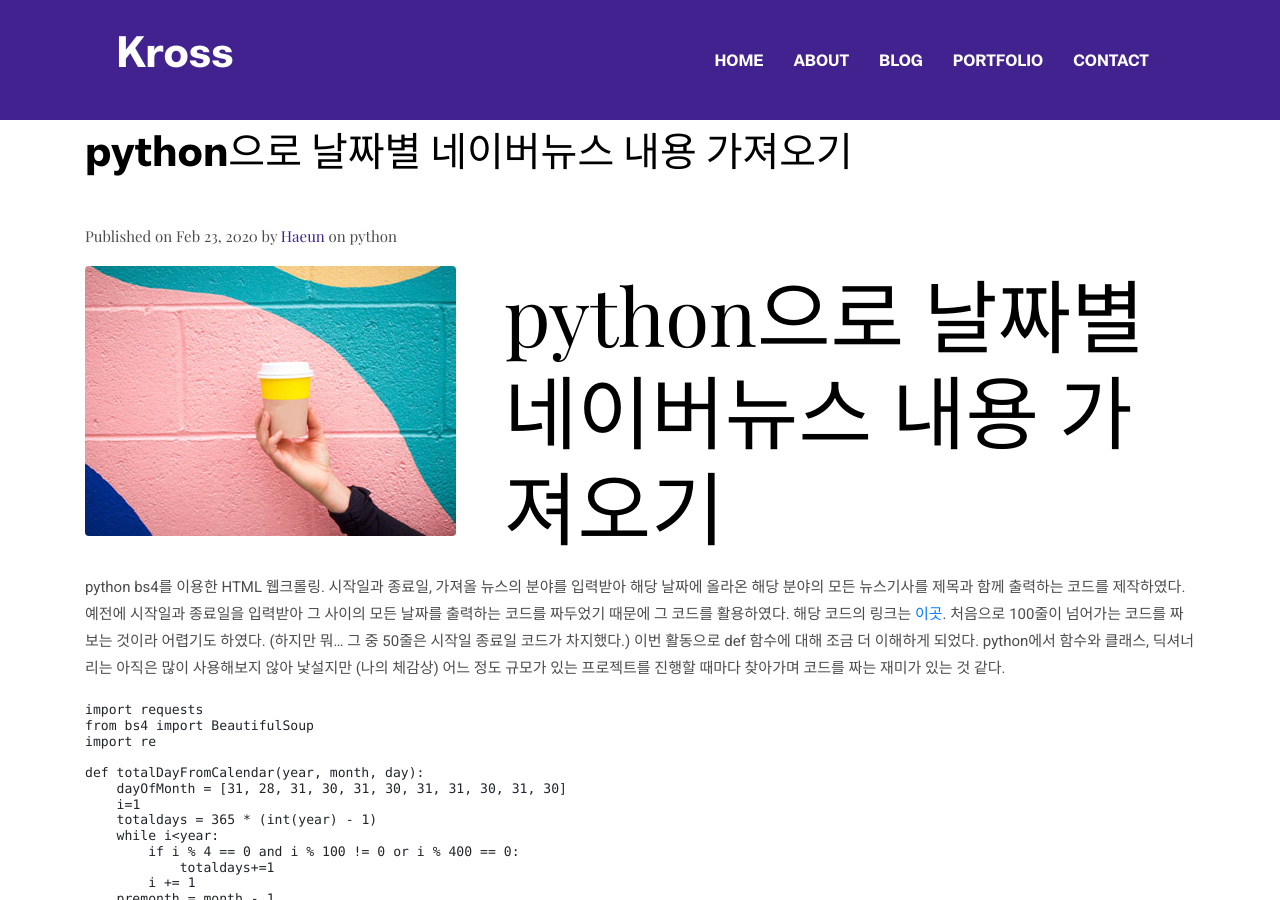
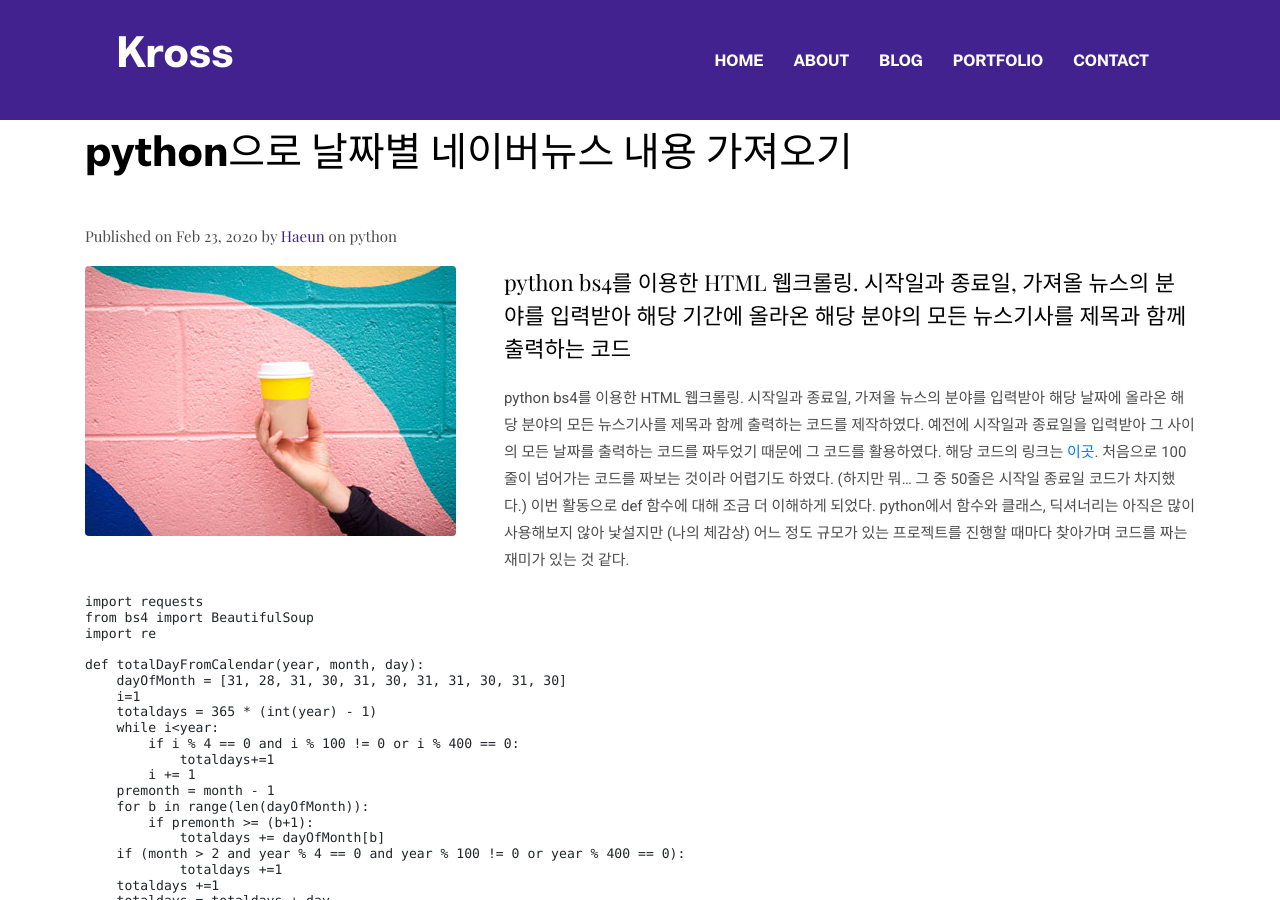
Before and after one commit to cheongsan16/cheongsan16.g, a Jekyll site: the page built from _posts/2020-02-23-python-navernews-crawling.markdown, in a window 1280 px wide and 900 px high, scrolled down 457 px. Built offline with Jekyll 4.4.1, drawn with Linux system fonts in a browser that asks for light colours; some of the changed text lies outside the part shown.

Commit message:
Update 2020-02-23-python-navernews-crawling.markdown

```diff
--- a/_posts/2020-02-23-python-navernews-crawling.markdown
+++ b/_posts/2020-02-23-python-navernews-crawling.markdown
@@ -7,7 +7,7 @@ author: Haeun
 tags:   python
 ---
 
-# python으로 날짜별 네이버뉴스 내용 가져오기
+**python bs4를 이용한 HTML 웹크롤링. 시작일과 종료일, 가져올 뉴스의 분야를 입력받아 해당 기간에 올라온 해당 분야의 모든 뉴스기사를 제목과 함께 출력하는 코드**
 
 python bs4를 이용한 HTML 웹크롤링. 시작일과 종료일, 가져올 뉴스의 분야를 입력받아 해당 날짜에 올라온 해당 분야의 모든 뉴스기사를 제목과 함께 출력하는 코드를 제작하였다. 예전에 시작일과 종료일을 입력받아 그 사이의 모든 날짜를 출력하는 코드를 짜두었기 때문에 그 코드를 활용하였다. 해당 코드의 링크는 [이곳](https://cheongsan16.github.io/archivers/date).
 처음으로 100줄이 넘어가는 코드를 짜보는 것이라 어렵기도 하였다. (하지만 뭐... 그 중 50줄은 시작일 종료일 코드가 차지했다.) 이번 활동으로 def 함수에 대해 조금 더 이해하게 되었다. python에서 함수와 클래스, 딕셔너리는 아직은 많이 사용해보지 않아 낯설지만 (나의 체감상) 어느 정도 규모가 있는 프로젝트를 진행할 때마다 찾아가며 코드를 짜는 재미가 있는 것 같다.
```
